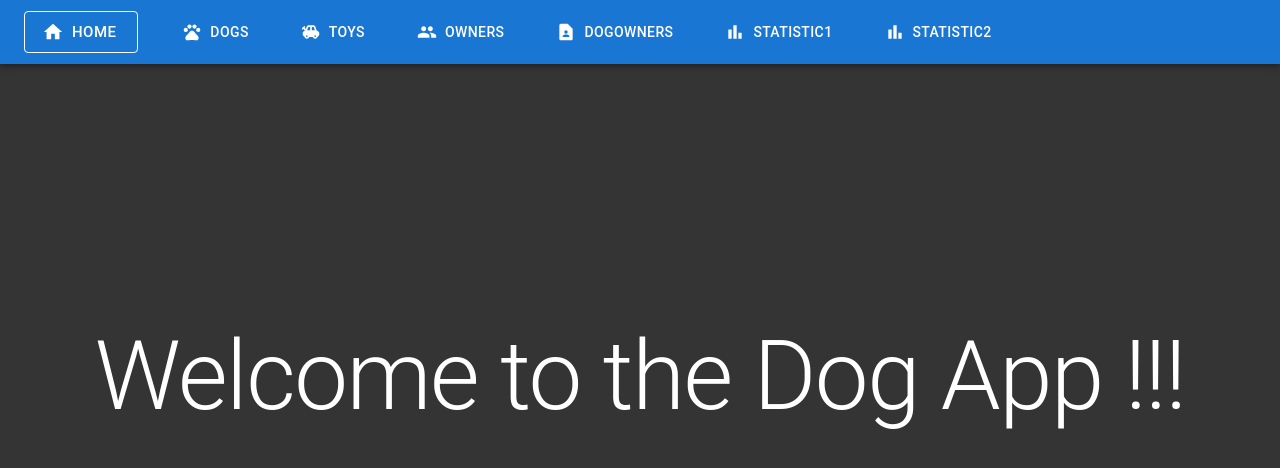
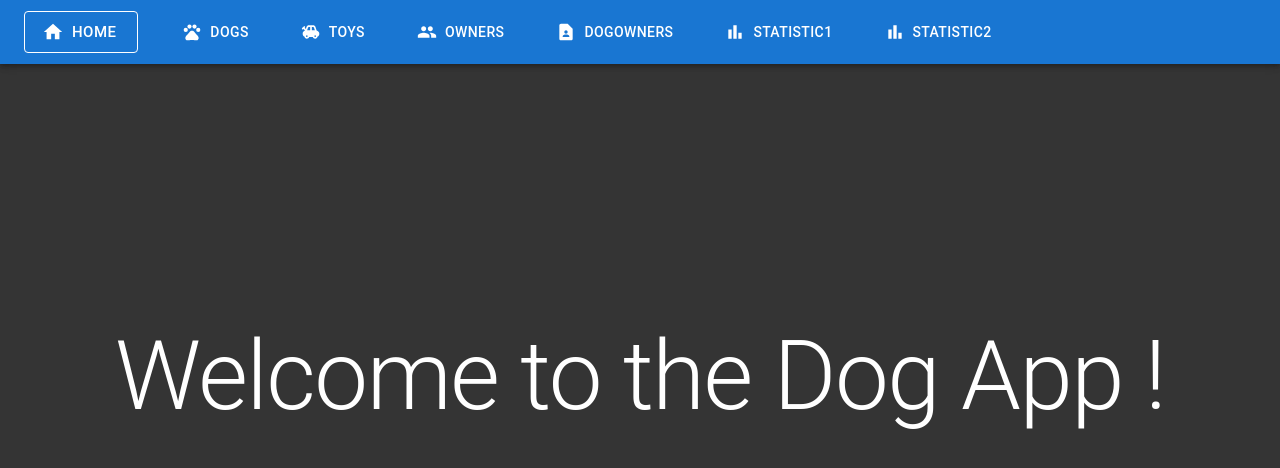
Before and after one commit to UBB-SDI-23/lab-5x-912-Dunca-GeorgeRaulMichael, a React (Vite) app in the folder A1/frontend/: page / in a window 1280 px wide. Shown: the top 468 px of the page. Built offline with nearby package versions, Linux system fonts and the light colour scheme.

Commit message:
Update Home.tsx

```diff
--- a/A1/frontend/src/components/Home.tsx
+++ b/A1/frontend/src/components/Home.tsx
@@ -9,7 +9,7 @@ export const Home = () => {
 
 			<Container maxWidth="xl">
 				<Typography  variant="h1" component="h1" gutterBottom>
-					Welcome to the Dog App !!!
+					Welcome to the Dog App !
 				</Typography>
 			</Container>
 		</React.Fragment>
```
